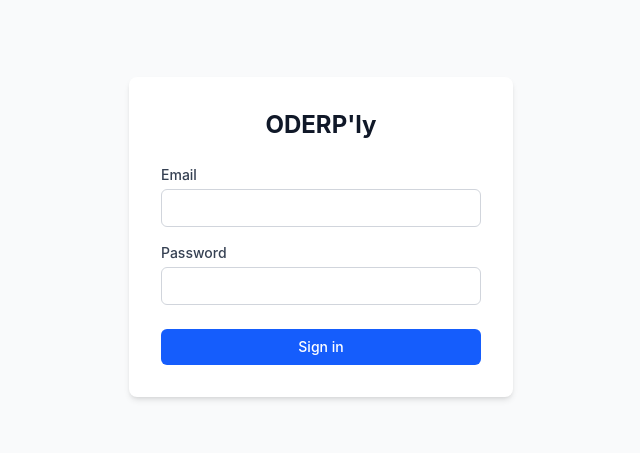
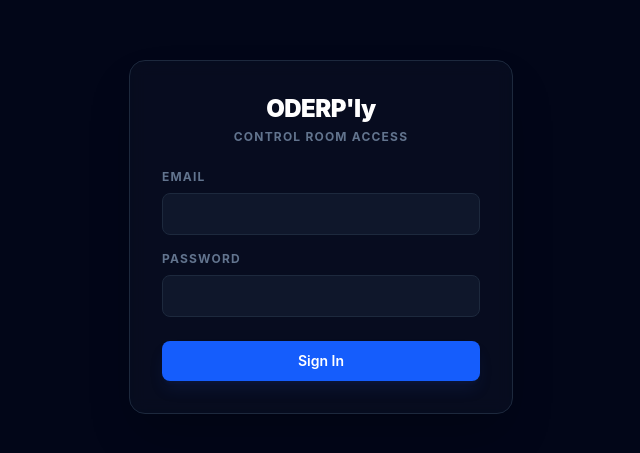
Before and after one commit to ychinamale/mono_oderply, a React (Vite) app in the folder client/: page /login in a window 1280 px wide. Shown: the part 163-616 px from the top of the page, without its empty margins (319-959 px from the left). Built offline with nearby package versions, Linux system fonts and the light colour scheme.

Commit message:
feat(ui): apply dark-theme Tailwind styles to login page

```diff
--- a/client/src/pages/Login.tsx
+++ b/client/src/pages/Login.tsx
@@ -28,12 +28,15 @@ export default function Login() {
   }
 
   return (
-    <div className="min-h-screen bg-gray-50 flex items-center justify-center">
-      <div className="w-full max-w-sm bg-white rounded-lg shadow-md p-8 space-y-6">
-        <h1 className="text-2xl font-bold text-gray-900 text-center">ODERP&apos;ly</h1>
+    <div className="min-h-screen bg-slate-950 flex items-center justify-center">
+      <div className="w-full max-w-sm bg-slate-900/40 border border-slate-800 rounded-2xl p-8 space-y-6 shadow-2xl backdrop-blur-sm">
+        <div className="text-center space-y-1">
+          <h1 className="text-2xl font-black text-white tracking-tight">ODERP&apos;ly</h1>
+          <p className="text-slate-500 text-xs uppercase tracking-widest font-bold">Control Room Access</p>
+        </div>
         <div className="space-y-4">
           <div>
-            <label htmlFor="email" className="block text-sm font-medium text-gray-700 mb-1">
+            <label htmlFor="email" className="block text-xs font-bold text-slate-500 uppercase tracking-widest mb-2">
               Email
             </label>
             <input
@@ -41,11 +44,11 @@ export default function Login() {
               type="email"
               value={email}
               onChange={(e) => setEmail(e.target.value)}
-              className="w-full px-3 py-2 border border-gray-300 rounded-md text-sm focus:outline-none focus:ring-2 focus:ring-blue-500 focus:border-transparent"
+              className="w-full bg-slate-900 border border-slate-800 rounded-lg py-2.5 px-3 text-sm text-slate-300 focus:outline-none focus:border-blue-500 transition-colors"
             />
           </div>
           <div>
-            <label htmlFor="password" className="block text-sm font-medium text-gray-700 mb-1">
+            <label htmlFor="password" className="block text-xs font-bold text-slate-500 uppercase tracking-widest mb-2">
               Password
             </label>
             <input
@@ -53,21 +56,21 @@ export default function Login() {
               type="password"
               value={password}
               onChange={(e) => setPassword(e.target.value)}
-              className="w-full px-3 py-2 border border-gray-300 rounded-md text-sm focus:outline-none focus:ring-2 focus:ring-blue-500 focus:border-transparent"
+              className="w-full bg-slate-900 border border-slate-800 rounded-lg py-2.5 px-3 text-sm text-slate-300 focus:outline-none focus:border-blue-500 transition-colors"
             />
           </div>
         </div>
         {error && (
-          <p role="alert" className="text-sm text-red-600">
+          <p role="alert" className="text-sm text-red-400">
             {error}
           </p>
         )}
         <button
           type="button"
           onClick={() => void handleSubmit()}
-          className="w-full bg-blue-600 hover:bg-blue-700 text-white font-medium py-2 px-4 rounded-md text-sm transition-colors"
+          className="w-full bg-blue-600 hover:bg-blue-500 text-white font-semibold py-2.5 px-4 rounded-lg text-sm transition-all duration-200 active:scale-95 shadow-lg shadow-blue-900/20"
         >
-          Sign in
+          Sign In
         </button>
       </div>
     </div>
```
